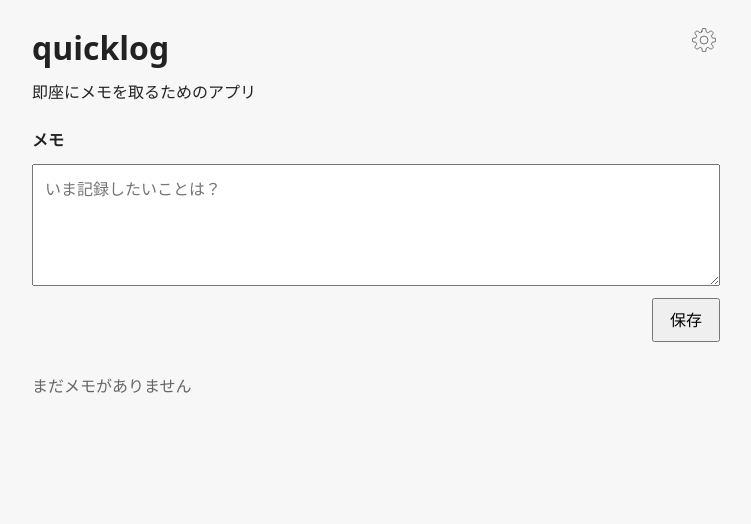
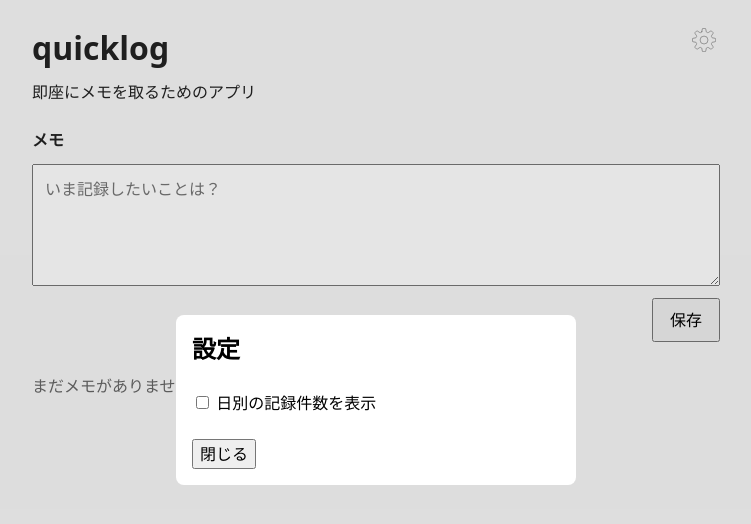
Before and after one commit to asamichiruko/quicklog, a Vue app: page / in a window 1280 px wide. Both pictures are taken after a click on the button "設定". Shown: the top 524 px of the page, without its empty margins (264-1015 px from the left). Built offline with nearby package versions, Linux system fonts and the light colour scheme.

Commit message:
feat: 設定ボタンから開ける設定ダイアログを追加

```diff
--- a/src/App.vue
+++ b/src/App.vue
@@ -1,12 +1,17 @@
 <script setup lang="ts">
 import QuickLogForm from "@/components/QuickLogForm.vue"
 import QuickLogList from "@/components/QuickLogList.vue"
+import QuickLogSettingsDialog from "@/components/QuickLogSettingsDialog.vue"
 import { loadItems, saveItems } from "@/lib/storage"
 import type { QuickLogItem } from "@/types"
 import { onMounted, ref } from "vue"
 
 const items = ref<QuickLogItem[]>([])
-function openSettings() {}
+const settingsDialog = ref<InstanceType<typeof QuickLogSettingsDialog> | null>(null)
+
+function openSettings() {
+  settingsDialog.value?.open()
+}
 
 onMounted(() => {
   items.value = loadItems()
@@ -74,6 +79,7 @@ function handleExport() {
 
     <QuickLogForm @submit="handleSubmit" />
     <QuickLogList :items="items" @remove="handleRemove" @export="handleExport" />
+    <QuickLogSettingsDialog ref="settingsDialog" />
   </main>
 </template>
 
--- /dev/null
+++ b/src/components/QuickLogSettingsDialog.vue
@@ -0,0 +1,63 @@
+<script setup lang="ts">
+import { ref } from "vue"
+
+const dialog = ref<HTMLDialogElement | null>(null)
+
+function open() {
+  if (!dialog.value || dialog.value.open) return
+  dialog.value?.showModal()
+}
+
+function close() {
+  dialog.value?.close()
+}
+
+defineExpose({ open })
+</script>
+
+<template>
+  <dialog ref="dialog">
+    <h2>設定</h2>
+    <form method="dialog">
+      <ul>
+        <li>
+          <label>
+            <input type="checkbox" name="dailyCount" />
+            日別の記録件数を表示
+          </label>
+        </li>
+      </ul>
+
+      <menu>
+        <button type="button" @click="close()">閉じる</button>
+      </menu>
+    </form>
+  </dialog>
+</template>
+
+<style lang="css" scoped>
+dialog {
+  width: min(90vw, 400px);
+  border: none;
+  border-radius: 8px;
+  padding: 16px;
+}
+
+h2 {
+  margin: 0 0 24px;
+  padding: 0;
+}
+
+ul {
+  display: grid;
+  gap: 16px;
+  padding: 0;
+  margin: 0;
+  list-style: none;
+}
+
+menu {
+  margin: 24px 0 0;
+  padding: 0;
+}
+</style>
```
